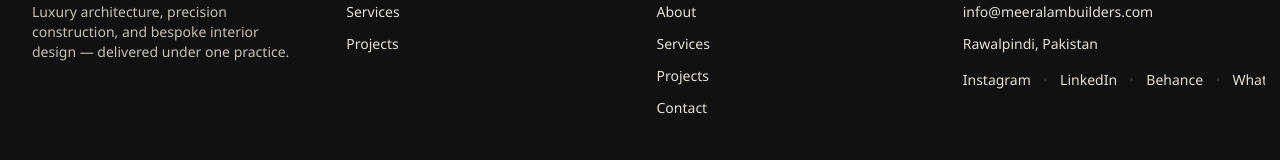
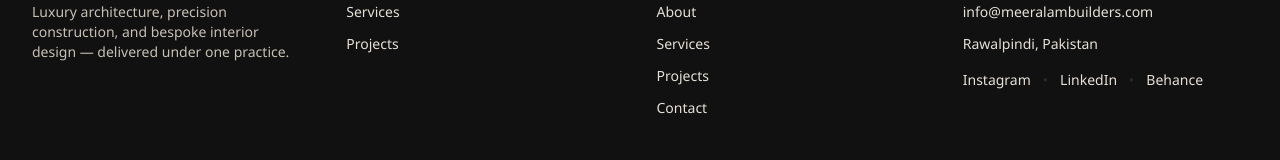
Before and after one commit to sidra-ch/mee-ralam-builders, a Next.js app: page /about in a window 1280 px wide. Shown: the part 3821-3981 px from the top of the page. Built offline with nearby package versions, Linux system fonts and the light colour scheme; no server answers.

Commit message:
update all

```diff
--- a/src/components/layout/site-footer.tsx
+++ b/src/components/layout/site-footer.tsx
@@ -3,7 +3,6 @@ import Link from "next/link";
 
 import { Container } from "@/components/ui/container";
 import { siteConfig } from "@/lib/constants";
-import { getWhatsAppUrl } from "@/lib/constants";
 
 export function SiteFooter() {
   return (
@@ -95,16 +94,6 @@ export function SiteFooter() {
                 >
                   Behance
                 </a>
-                <span className="text-[#2a2a2a]" aria-hidden="true">•</span>
-                <a
-                  href={getWhatsAppUrl()}
-                  target="_blank"
-                  rel="noopener noreferrer"
-                  aria-label="Contact Meer Alam Builders on WhatsApp"
-                  className="transition hover:text-[#c9a227] focus-visible:outline-none focus-visible:ring-2 focus-visible:ring-[#c9a227] focus-visible:ring-offset-1 focus-visible:ring-offset-[#111111] rounded"
-                >
-                  WhatsApp
-                </a>
               </li>
             </ul>
           </address>
```
